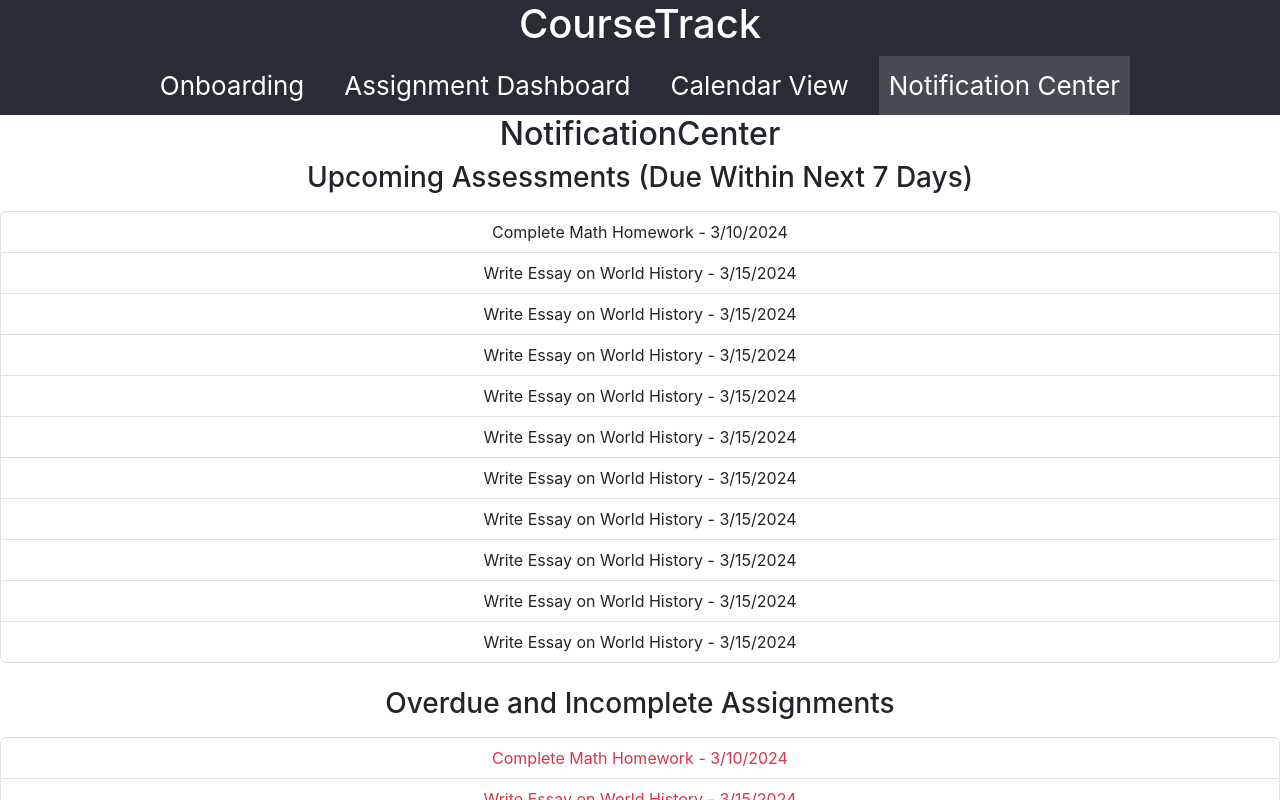
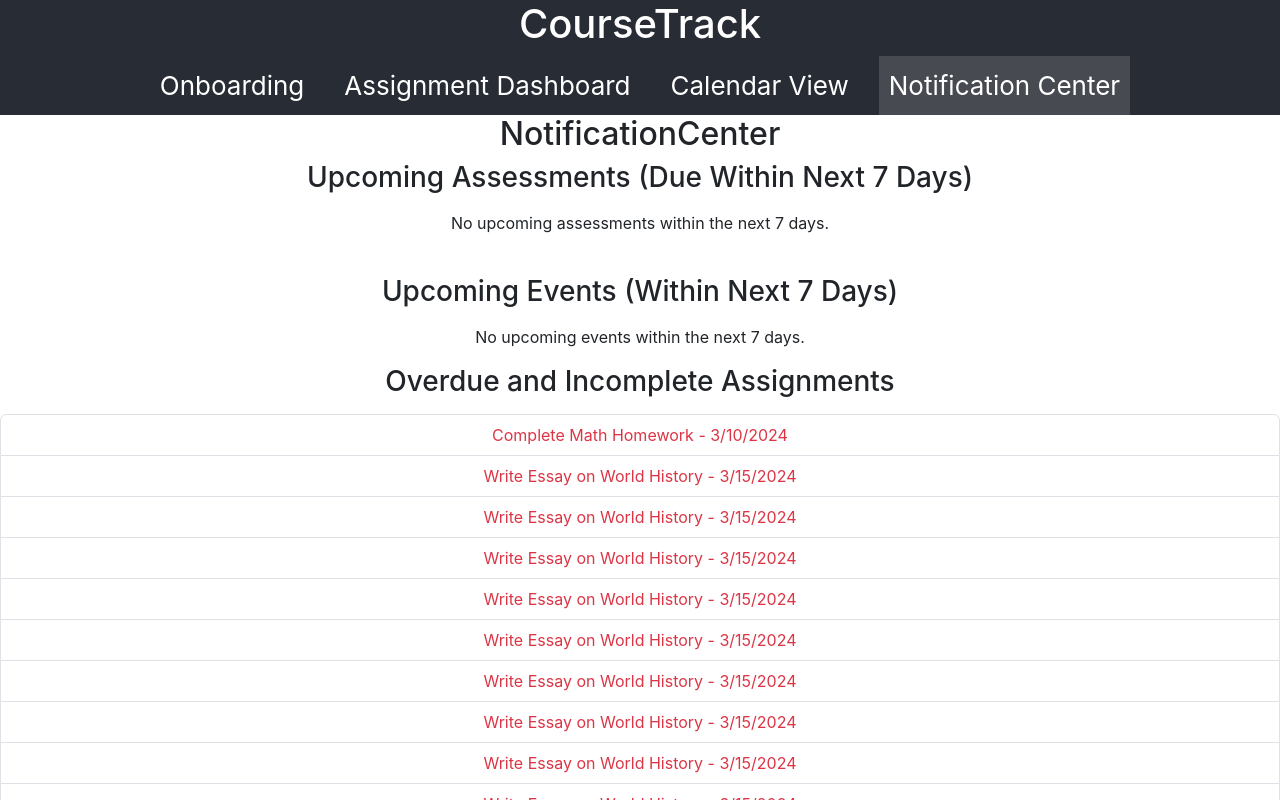
Before and after one commit to imcuky/course-track, a React (Create React App) app in the folder course-track/: page /notifications in a window 1280 px wide. Shown: the top 800 px of the page. Built offline with nearby package versions, Linux system fonts and the light colour scheme.

Commit message:
Fix notification logic

```diff
--- a/course-track/src/NotificationCenter.js
+++ b/course-track/src/NotificationCenter.js
@@ -7,9 +7,11 @@ const NotificationCenter = () => {
 
   // Get assignments due within the next 7 days
   const next7Days = new Date();
+
   next7Days.setDate(next7Days.getDate() + 7);
+
   const assignmentsDueNext7Days = assignments.filter(
-    (assignment) => new Date(assignment.dueDate) <= next7Days && !assignment.completed
+    (assignment) => (new Date() < new Date(assignment.dueDate )) && (new Date(assignment.dueDate ) <= next7Days) && !assignment.completed
   );
 
   // Get overdue and incomplete assignments
@@ -25,20 +27,25 @@ const NotificationCenter = () => {
   return (
     <>
       <h2>NotificationCenter</h2>
+      <h3 className="mb-3">Upcoming Assessments (Due Within Next 7 Days)</h3>
       <div className="upcoming-assessments">
-        <h3 className="mb-3">Upcoming Assessments (Due Within Next 7 Days)</h3>
+
         <ul className="list-group mb-4">
-          {assignmentsDueNext7Days.map((assignment) => (
+          {assignmentsDueNext7Days.length > 0 && (assignmentsDueNext7Days.map((assignment) => (
             <li key={assignment.id} className="list-group-item">
               {assignment.title} - {new Date(assignment.dueDate).toLocaleDateString()}
             </li>
-          ))}
+          )))}
+
+          {assignmentsDueNext7Days.length === 0 && (  <div className="no-data">
+    <p>No upcoming assessments within the next 7 days.</p>
+  </div>)}
         </ul>
       </div>
-
+<h3 className="mb-3">Upcoming Events (Within Next 7 Days)</h3>
       {upcomingEvents.length > 0 && (
         <div className="upcoming-events">
-          <h3 className="mb-3">Upcoming Events (Within Next 7 Days)</h3>
+
           <ul className="list-group mb-4">
             {upcomingEvents.map((event) => (
               <li key={event.id} className="list-group-item">
@@ -49,9 +56,14 @@ const NotificationCenter = () => {
         </div>
       )}
 
+      {upcomingEvents.length === 0 && (  <div className="no-data">
+    <p>No upcoming events within the next 7 days.</p>
+  </div>
+      )}
+<h3 className="mb-3">Overdue and Incomplete Assignments</h3>
       {overdueIncompleteAssignments.length > 0 && (
         <div className="overdue-incomplete-assignments">
-          <h3 className="mb-3">Overdue and Incomplete Assignments</h3>
+
           <ul className="list-group mb-4">
             {overdueIncompleteAssignments.map((assignment) => (
               <li key={assignment.id} className="list-group-item text-danger">
@@ -61,6 +73,12 @@ const NotificationCenter = () => {
           </ul>
         </div>
       )}
+
+{overdueIncompleteAssignments.length === 0 && (
+        <div className="no-data">
+        <p>No overdue/incomplete assignments.</p>
+      </div>
+      )}
     </>
   );
 };
```
